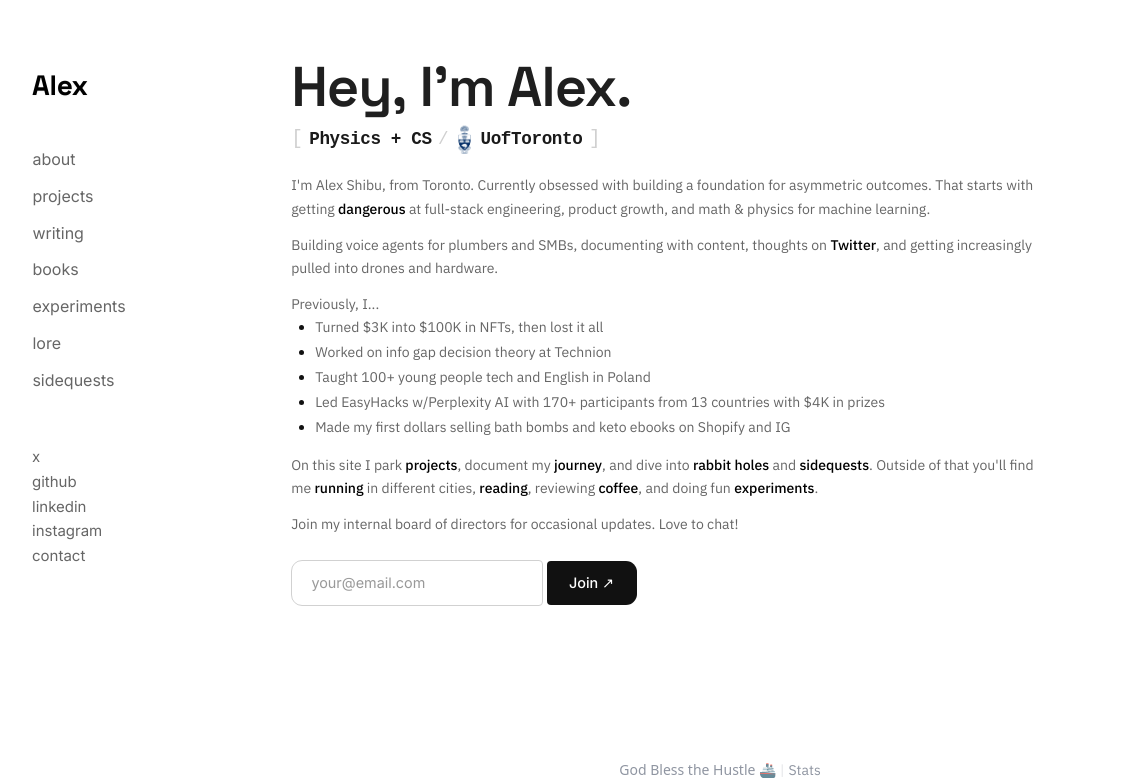
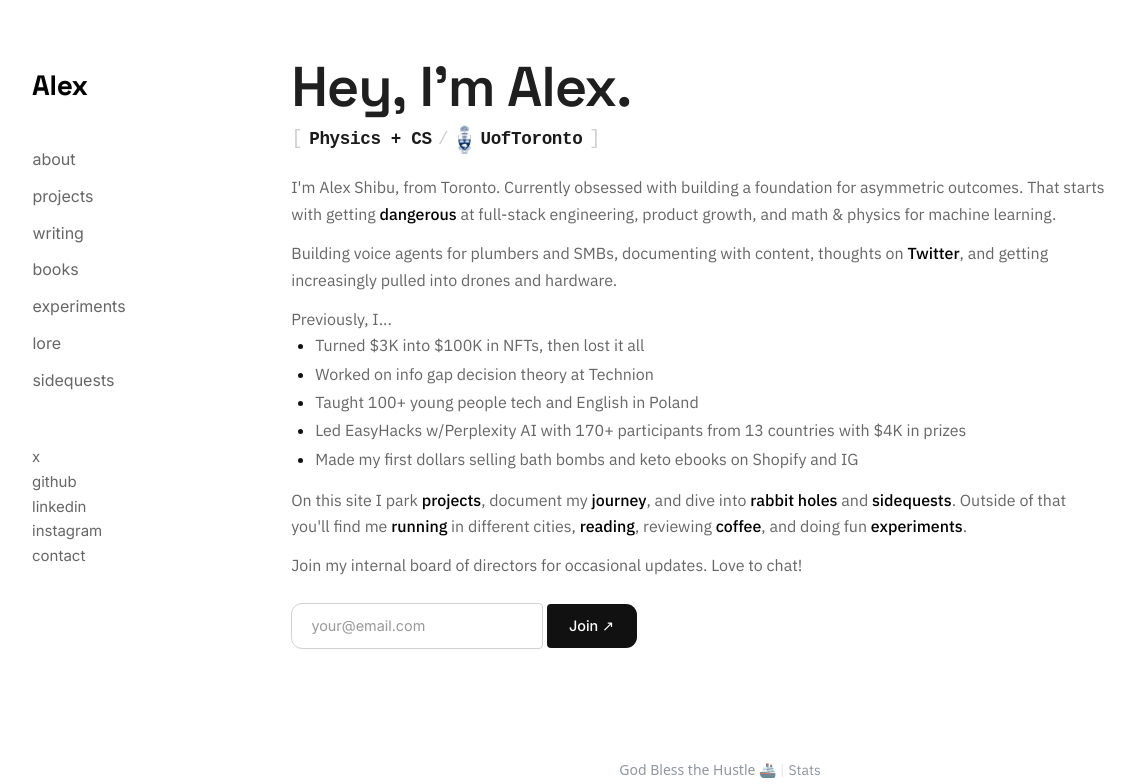
Before and after one commit to alexshibu1/alexshibu.com, a Next.js app: page / in a window 1536 px wide. Shown: the top 784 px of the page, without its empty margins (48-1183 px from the left). Built offline with nearby package versions, Linux system fonts and the light colour scheme.

Commit message:
changes of the day

```diff
--- a/app/globals.css
+++ b/app/globals.css
@@ -1861,17 +1861,11 @@ body {
 }
 
 /* MacBook Air 15" (default scaled viewport): targeted typography trim */
-@media (min-width: 1400px) and (max-width: 1599px) {
+@media (min-width: 1400px) and (max-width: 1499px) {
   /*
     Why: keep this change device-specific instead of changing global type scale.
     Home body copy is reduced by 2px only for this viewport band.
   */
-  .page-content.home-page p,
-  .page-content.home-page .home-previously-block > ul,
-  .page-content.home-page .home-previously-block > ul > li {
-    font-size: 14px;
-  }
-
   /*
     Why: the about bio reads dense on this screen size.
     Reduce just the bio paragraph by 4px as requested.
@@ -1897,12 +1891,25 @@ body {
   }
 }
 
-/* 14" MacBook profile: bump home body copy back up by 2px */
-@media (min-width: 1400px) and (max-width: 1599px) and (min-height: 950px) {
+/* M1 MacBook Pro profile: bump home body copy up by one step */
+@media (min-width: 1500px) and (max-width: 1599px) {
   /*
-    Why: 14" laptops in this width band have more vertical room than 15" Air.
-    Restore +2px only for home body text to improve readability.
+    Why: viewport-height based targeting is brittle due browser chrome/toolbars.
+    Width band targeting is more reliable across Safari/Chrome on MacBook Pro.
   */
+  .page-content.home-page p,
+  .page-content.home-page .home-previously-block > ul,
+  .page-content.home-page .home-previously-block > ul > li {
+    font-size: 16px;
+  }
+}
+
+/* Laptop band safety: ensure home copy stays at requested default 16px */
+@media (min-width: 1400px) and (max-width: 1599px) {
+  .page-content.home-page {
+    max-width: 880px;
+  }
+
   .page-content.home-page p,
   .page-content.home-page .home-previously-block > ul,
   .page-content.home-page .home-previously-block > ul > li {
```
